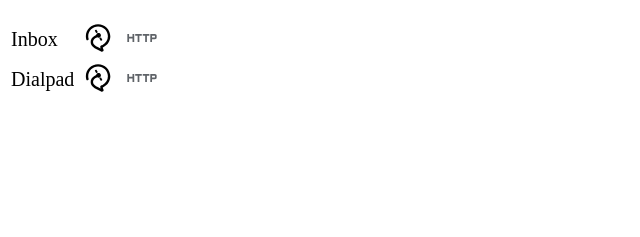
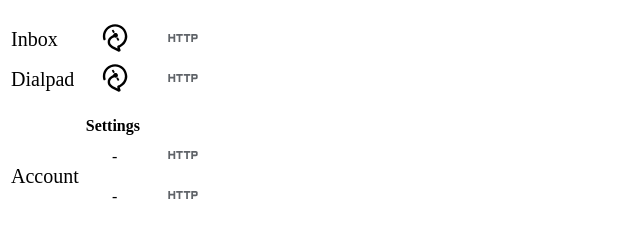
Before and after one commit to janseeger/janseeger.github.io, a plain HTML site: page satellite/index.html in a window 1280 px wide. Shown: the part 61-298 px from the top of the page, without its empty margins (0-640 px from the left). Drawn offline with Linux system fonts and the light colour scheme.

Commit message:
Add Account settings destination

```diff
--- a/satellite/index.html
+++ b/satellite/index.html
@@ -5,7 +5,9 @@
         <meta name="viewport" content="width=device-width, initial-scale=1">
         <style type="text/css">
             .dest { font-size: 125%; }
-            a img { padding-left: 4px; padding-right: 4px; height: 32px; width: 32px; }
+            a img { padding-left: 1em; padding-right: 1em; height: 32px; width: 32px; }
+            td:not(.dest) { text-align: center; }
+            th { padding-top: 1em; }
         </style>
     </head>
     <body>
@@ -21,6 +23,17 @@
                 <td><a href="satellite://dialpad"><img src="satellite.svg"></a></td>
                 <td><a href="https://open.satellite.me/dialpad"><img src="http.svg"></a></td>
             </tr>
+            <tr>
+                <th colspan="3">Settings</th>
+            <tr>
+                <td class="dest" rowspan="2">Account</td>
+                <td>-</a></td>
+                <td><a href="https://open.satellite.me/settings-account"><img src="http.svg"></a></td>
+            </tr>
+            <tr>
+                <td>-</a></td>
+                <td><a href="https://open.satellite.me/settings-plus"><img src="http.svg"></a></td>
+            </tr>
         </table>
     </body>
 </html>
```
